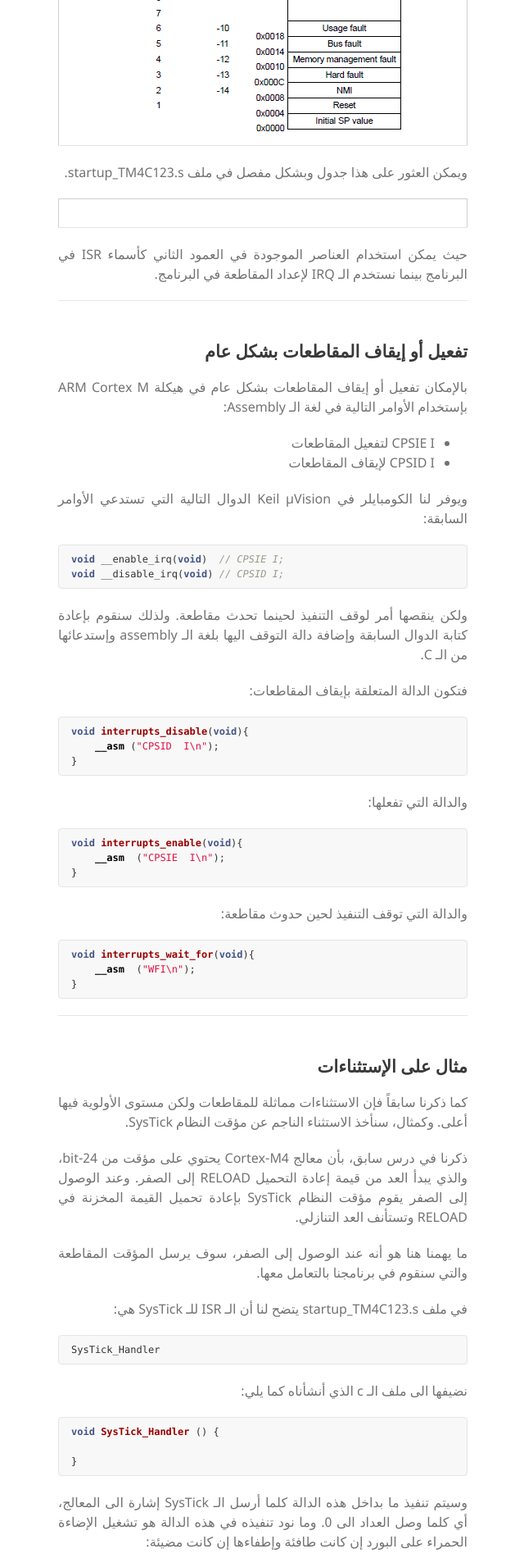
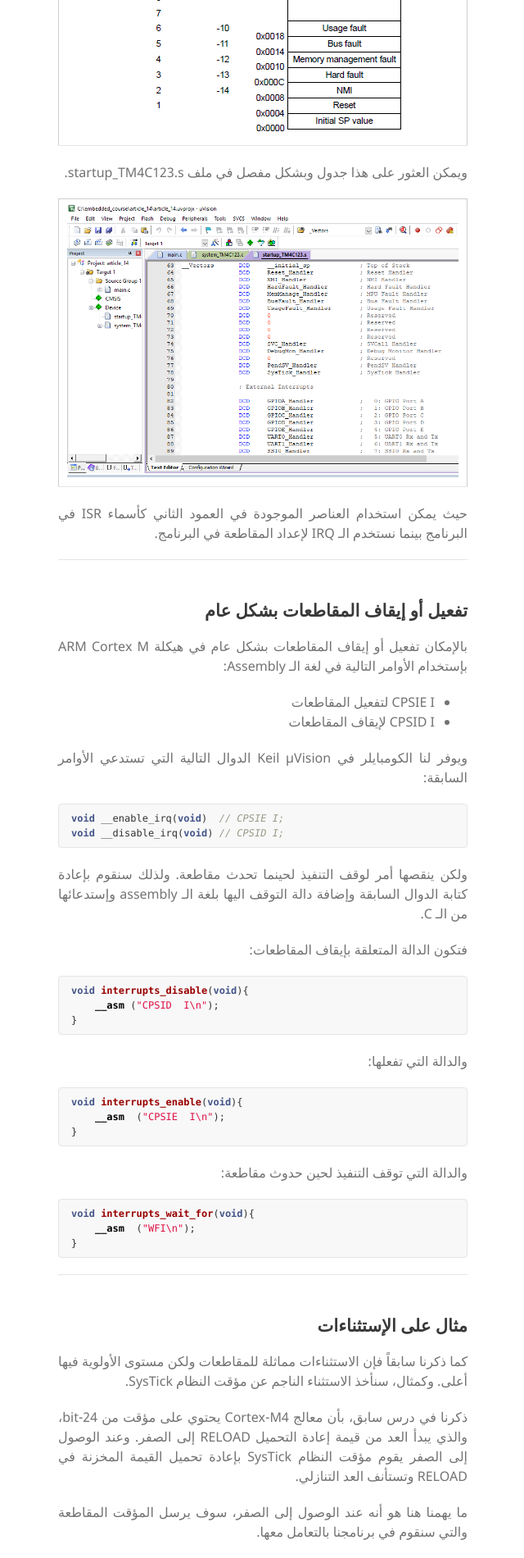
Before and after one commit to alhabish/embedded-course, a Jekyll site: the page built from _posts/2018-09-10-interrupts.md, in a window 1280 px wide. Shown: the part 2730-4630 px from the top of the page at 82% size, without its empty margins (139-779 px from the left). Built offline with Jekyll 4.4.1, drawn with Linux system fonts in a browser that asks for light colours; comment, search, counter and statistics services are not loaded.

Commit message:
updates interrupts article

```diff
--- a/_posts/2018-09-10-interrupts.md
+++ b/_posts/2018-09-10-interrupts.md
@@ -65,7 +65,7 @@ while ((STCTRL_R & 0x00010000) == 0) {}
 
 ويمكن العثور على هذا جدول وبشكل مفصل في ملف startup_TM4C123.s.
 
-{% include image.html url="assets/files/article_14/__vectors.png" border="1" %}
+{% include image.html url="assets/files/article_14/vectors.png" border="1" %}
 
 حيث يمكن استخدام العناصر الموجودة في العمود الثاني كأسماء ISR في البرنامج بينما نستخدم الـ IRQ لإعداد المقاطعة في البرنامج.
 
```
Also changed, not shown: assets/files/article_14/vectors.png (renamed from assets/files/article_14/__vectors.png).
